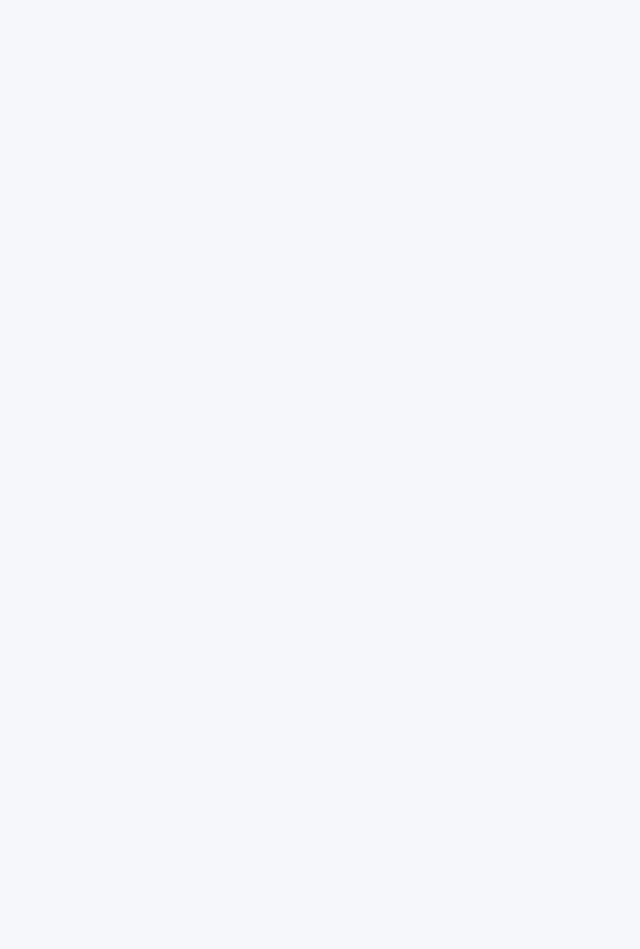
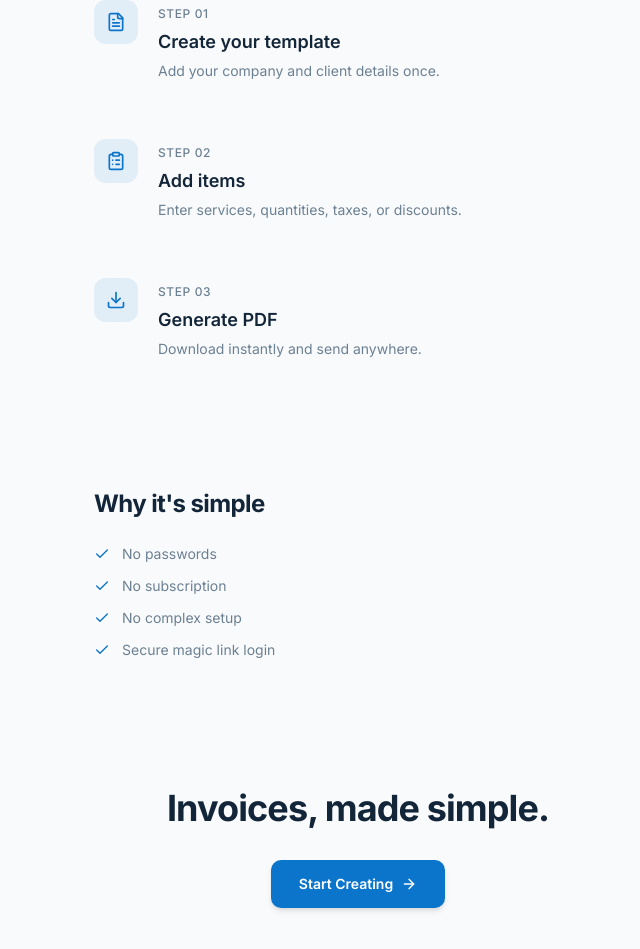
Before and after one commit to podanenko826/simple-invoice-service, a React (Vite) app in the folder frontend/: page /how-it-works in a window 1280 px wide. Before the commit this address had no page. Shown: the part 381-1330 px from the top of the page, without its empty margins (282-922 px from the left). Before the commit the page ends 800 px from the top, so only its background shows below. Built offline with nearby package versions, Linux system fonts and the light colour scheme; what @react-pdf/renderer would draw is missing.

Commit message:
SIS-8 add how it works page

```diff
--- a/frontend/src/App.tsx
+++ b/frontend/src/App.tsx
@@ -5,6 +5,7 @@ import ProtectedRoute from "./components/ProtectedRoute";
 import Login from "./pages/Login";
 import Index from "./pages/Index";
 import InvoiceWorkspace from "./pages/InvoiceWorkspace";
+import HowItWorks from "./pages/HowItWorks";
 
 function App() {
     return (
@@ -13,6 +14,7 @@ function App() {
                 <Routes>
                     <Route path="/" element={<Index />} />
                     <Route path="/login" element={<Login />} />
+                    <Route path="/how-it-works" element={<HowItWorks />} />
                     <Route
                         path="/workspace"
                         element={
--- /dev/null
+++ b/frontend/src/pages/HowItWorks.tsx
@@ -0,0 +1,113 @@
+import { Link } from "react-router-dom";
+import {
+    ArrowRight,
+    FileText,
+    ClipboardList,
+    Download,
+    Check,
+} from "lucide-react";
+import Header from "@/components/Header";
+
+const steps = [
+    {
+        num: "01",
+        icon: FileText,
+        title: "Create your template",
+        desc: "Add your company and client details once.",
+    },
+    {
+        num: "02",
+        icon: ClipboardList,
+        title: "Add items",
+        desc: "Enter services, quantities, taxes, or discounts.",
+    },
+    {
+        num: "03",
+        icon: Download,
+        title: "Generate PDF",
+        desc: "Download instantly and send anywhere.",
+    },
+];
+
+const bullets = [
+    "No passwords",
+    "No subscription",
+    "No complex setup",
+    "Secure magic link login",
+];
+
+const HowItWorks = () => {
+    return (
+        <div className="min-h-screen bg-background flex flex-col">
+            <Header />
+
+            {/* Hero */}
+            <section className="flex flex-col items-center text-center px-6 pt-24 pb-16">
+                <h1 className="text-4xl font-bold tracking-tight text-foreground sm:text-5xl">
+                    How SIS works
+                </h1>
+                <p className="mt-4 text-lg text-muted-foreground">
+                    Create invoices in three simple steps.
+                </p>
+            </section>
+
+            {/* Steps */}
+            <section className="max-w-xl mx-auto w-full px-6 py-16 flex flex-col gap-14">
+                {steps.map((step) => (
+                    <div key={step.num} className="flex gap-5">
+                        <div className="flex flex-col items-center">
+                            <div className="h-11 w-11 rounded-xl bg-primary/10 flex items-center justify-center shrink-0">
+                                <step.icon className="h-5 w-5 text-primary" />
+                            </div>
+                        </div>
+                        <div>
+                            <span className="text-xs font-medium text-muted-foreground tracking-wider uppercase">
+                                Step {step.num}
+                            </span>
+                            <h3 className="mt-1 text-lg font-semibold text-foreground">
+                                {step.title}
+                            </h3>
+                            <p className="mt-1 text-sm text-muted-foreground leading-relaxed">
+                                {step.desc}
+                            </p>
+                        </div>
+                    </div>
+                ))}
+            </section>
+
+            {/* Why it's simple */}
+            <section className="max-w-xl mx-auto w-full px-6 py-16">
+                <h2 className="text-2xl font-bold tracking-tight text-foreground">
+                    Why it's simple
+                </h2>
+                <ul className="mt-6 flex flex-col gap-3">
+                    {bullets.map((item) => (
+                        <li
+                            key={item}
+                            className="flex items-center gap-3 text-sm text-muted-foreground"
+                        >
+                            <Check className="h-4 w-4 text-primary shrink-0" />
+                            {item}
+                        </li>
+                    ))}
+                </ul>
+            </section>
+
+            {/* Final CTA */}
+            <section className="flex flex-col items-center text-center px-6 pt-16 pb-24">
+                <h2 className="text-3xl font-bold tracking-tight text-foreground sm:text-4xl">
+                    Invoices, made simple.
+                </h2>
+                <Link
+                    to="/dashboard"
+                    className="mt-8 inline-flex items-center justify-center gap-2 rounded-lg bg-primary px-7 py-3.5 text-sm font-semibold text-primary-foreground shadow-md hover:opacity-90 transition-all"
+                >
+                    Start Creating
+                    <ArrowRight className="h-4 w-4" />
+                </Link>
+            </section>
+        </div>
+    );
+};
+
+export default HowItWorks;
```
